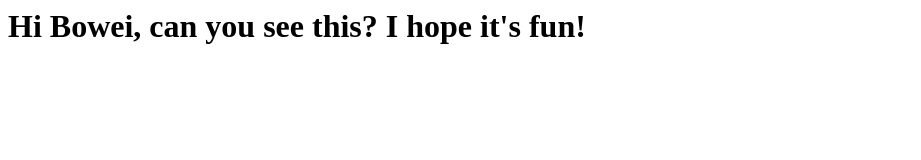
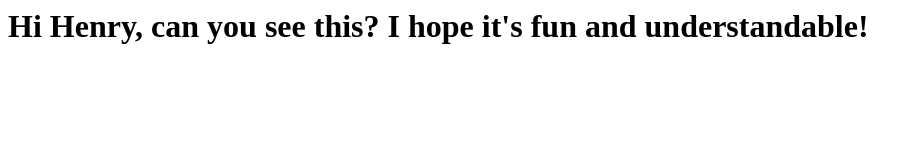
Before and after one commit to cloudncyber/website, a plain HTML site: page index.html in a window 1280 px wide. Shown: the whole page, without its empty margins (0-921 px from the left). Drawn offline with Linux system fonts and the light colour scheme.

Commit message:
Update index.html

```diff
--- a/index.html
+++ b/index.html
@@ -1 +1 @@
-<h1>Hi Bowei, can you see this? I hope it's fun!</h1>
+<h1>Hi Henry, can you see this? I hope it's fun and understandable!</h1>
```
